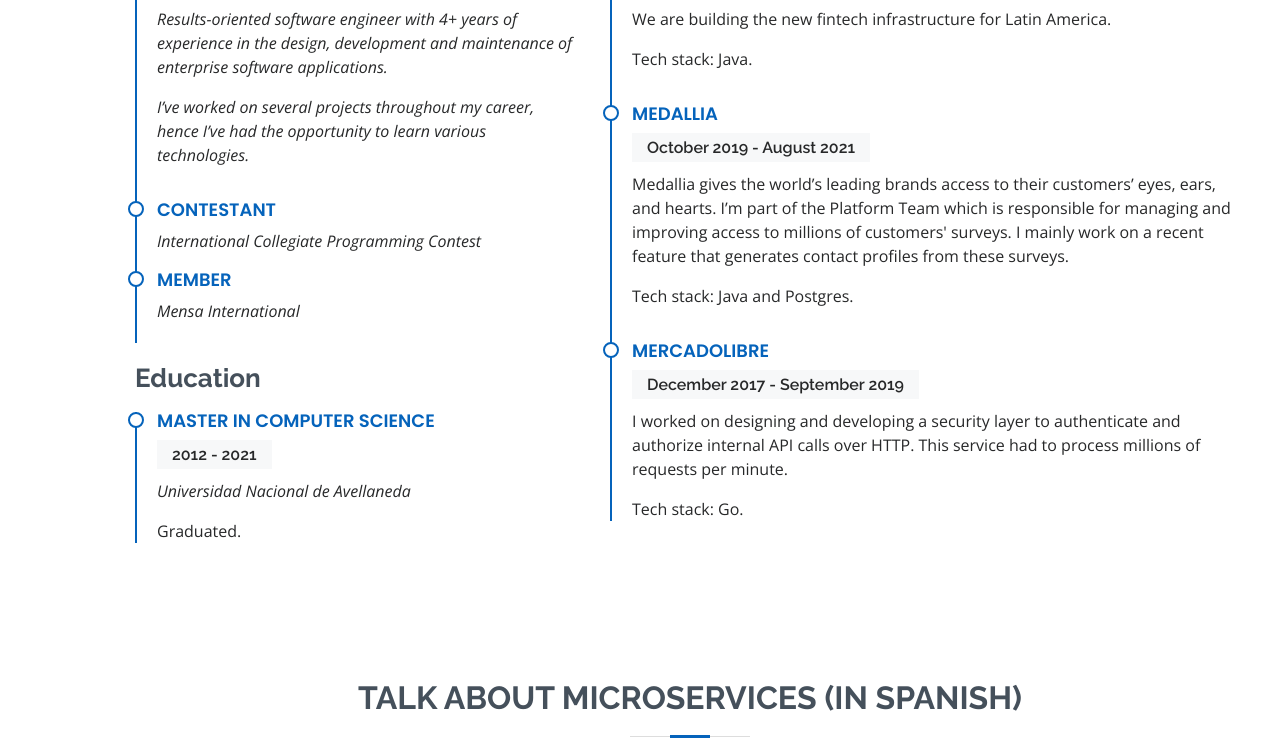
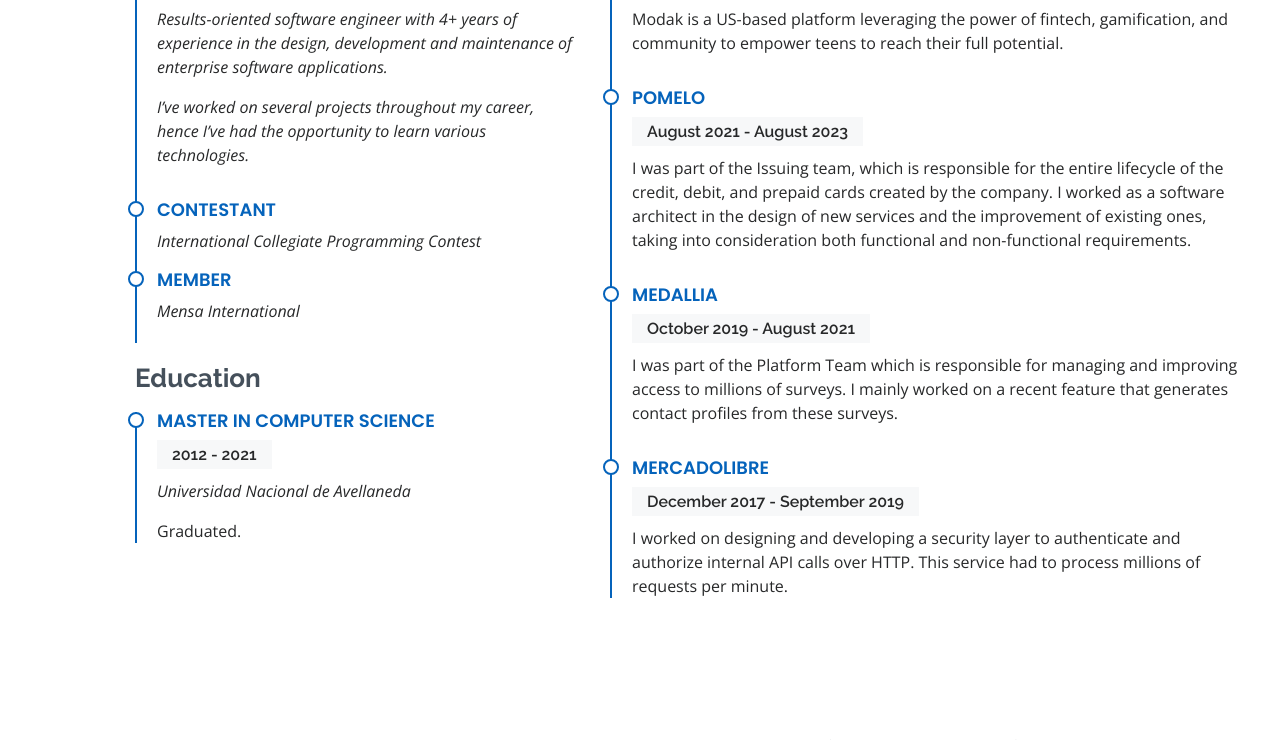
Before and after one commit to lozaeric/lozaeric.github.io, a plain HTML site: page index.html in a window 1280 px wide. Shown: the part 1098-1838 px from the top of the page. Drawn offline with nearby package versions, Linux system fonts and the light colour scheme.

Commit message:
Update index.html

```diff
--- a/index.html
+++ b/index.html
@@ -98,22 +98,27 @@
           <div class="col-lg-7">
             <h3 class="resume-title">Professional Experience</h3>
             <div class="resume-item">
+              <h4>Modak</h4>
+              <h5>October 2023 - Present</h5>
+              <p>
+                Modak is a US-based platform leveraging the power of fintech, gamification, and community to empower teens to reach their full potential.
+              </p>
+            </div>
+            <div class="resume-item">
               <h4>Pomelo</h4>
-              <h5>August 2021 - Present</h5>
+              <h5>August 2021 - August 2023</h5>
               <p>
-                We are building the new fintech infrastructure for Latin America.
+                I was part of the Issuing team, which is responsible for the entire lifecycle of the credit, debit, and prepaid cards created by the company.
+
+                I worked as a software architect in the design of new services and the improvement of existing ones, taking into consideration both functional and non-functional requirements.
               </p>
-              <p>Tech stack: Java.</p>
             </div>
             <div class="resume-item">
               <h4>Medallia</h4>
               <h5>October 2019 - August 2021</h5>
               <p>
-                Medallia gives the world’s leading brands access to their customers’ eyes, ears, and hearts.
-
-                I’m part of the Platform Team which is responsible for managing and improving access to millions of customers' surveys. I mainly work on a recent feature that generates contact profiles from these surveys.
+                I was part of the Platform Team which is responsible for managing and improving access to millions of surveys. I mainly worked on a recent feature that generates contact profiles from these surveys.
               </p>
-              <p>Tech stack: Java and Postgres.</p>
             </div>
             <div class="resume-item">
               <h4>MercadoLibre</h4>
@@ -121,8 +126,6 @@
               <p>
                 I worked on designing and developing a security layer to authenticate and authorize internal API calls over HTTP. This service had to process millions of requests per minute.
               </p>
-              <p>Tech stack: Go.</p>
-              <p></p>
             </div>
           </div>
         </div>
```
